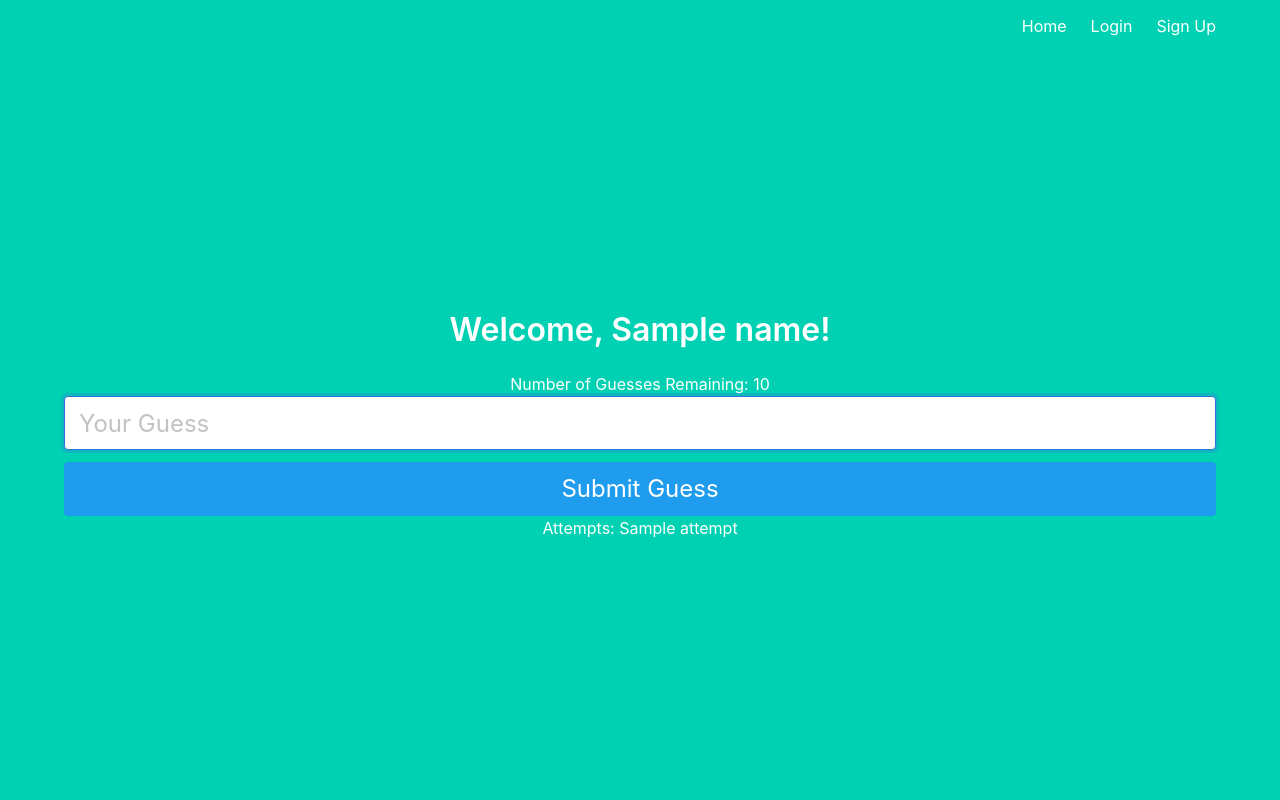
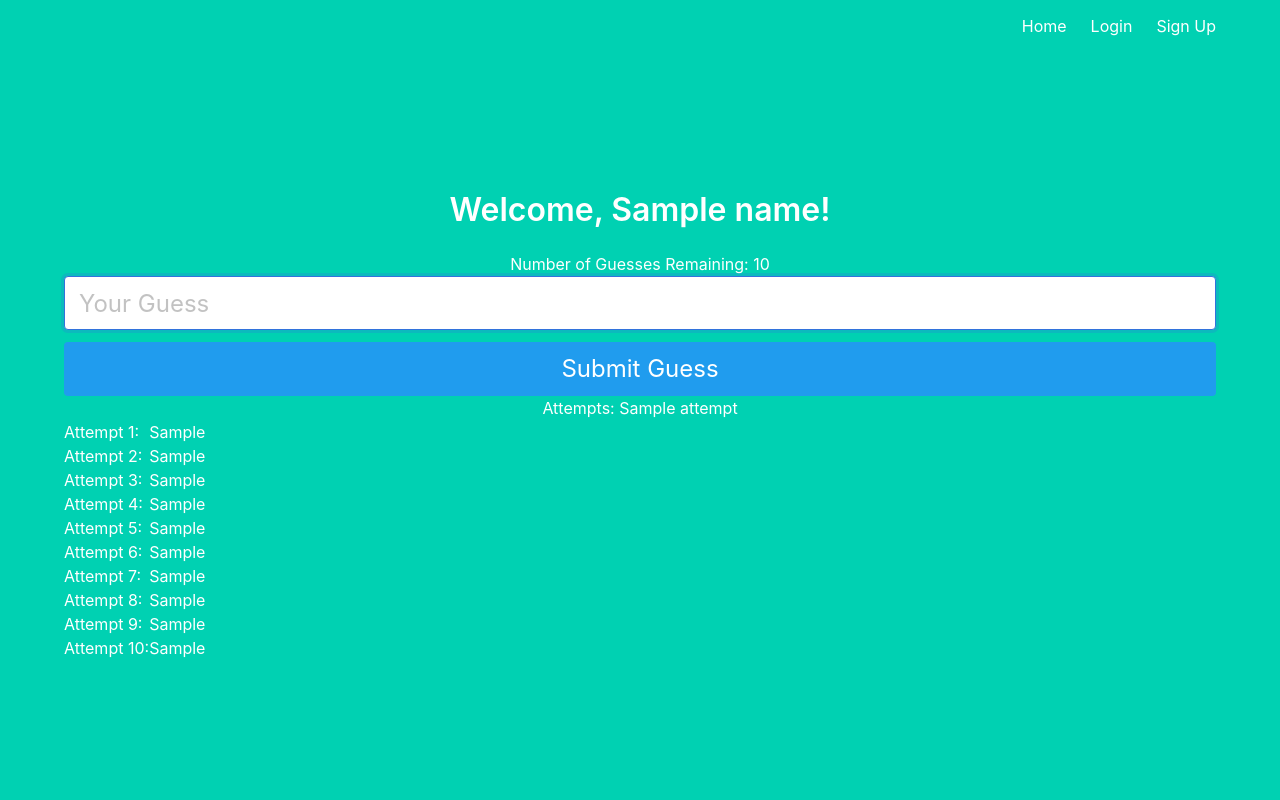
Before and after one commit to kglazko/REACHProgram, a Flask app: template flask_auth_app/project/templates/game.html in a window 1280 px wide. Run offline with Flask 2, Linux system fonts and the light colour scheme; the template is opened without the code that fills it: most values are stand-ins (such as "Sample title", 1, 10 or a date in 2020).

Commit message:
Got game dynamics done

```diff
--- a/flask_auth_app/project/models.py
+++ b/flask_auth_app/project/models.py
@@ -19,3 +19,9 @@ class CurrentGame(db.Model):
 	correct_answer = db.Column(db.String(100))
 	status = db.Column(db.String(100))
 	attempt = db.Column(db.Integer)
+
+class CurrentGameFeedback(db.Model):
+	id = db.Column(db.Integer, primary_key=True)# primary keys are required by SQLAlchemy
+	parent_game_id = db.Column(db.String(100))
+	attempt = db.Column(db.Integer)
+	feedback = db.Column(db.String(100))
--- a/flask_auth_app/project/templates/game.html
+++ b/flask_auth_app/project/templates/game.html
@@ -19,6 +19,58 @@
  <div id="feedback">
  	<p>Attempts: {{ attempt }}</p>
  </div>
+ <table>
+  <tr>
+    <td>Attempt 1: </td>
+    <td> {{ feedback_1 }}</td>
+  </tr>
+
+  <tr>
+    <td>Attempt 2: </td>
+    <td> {{ feedback_2 }}</td>
+  </tr>
+
+  <tr>
+    <td>Attempt 3: </td>
+    <td> {{ feedback_3 }}</td>
+  </tr>
+
+  <tr>
+    <td>Attempt 4: </td>
+    <td> {{ feedback_4 }}</td>
+  </tr>
+
+  <tr>
+    <td>Attempt 5: </td>
+    <td> {{ feedback_5 }}</td>
+  </tr>
+
+  <tr>
+    <td>Attempt 6: </td>
+    <td> {{ feedback_6 }}</td>
+  </tr>
+
+  <tr>
+    <td>Attempt 7: </td>
+    <td> {{ feedback_7 }}</td>
+  </tr>
+
+  <tr>
+    <td>Attempt 8: </td>
+    <td> {{ feedback_8 }}</td>
+  </tr>
+
+  <tr>
+    <td>Attempt 9: </td>
+    <td> {{ feedback_9 }}</td>
+  </tr>
+
+  <tr>
+    <td>Attempt 10: </td>
+    <td> {{ feedback_10 }}</td>
+  </tr>
+
+</table>
 {% endblock %}
 
 {% block javascript %}
```
Also changed, not shown: flask_auth_app/project/main.py (+58 -4 lines), flask_auth_app/instance/db.sqlite, 2 other files.
